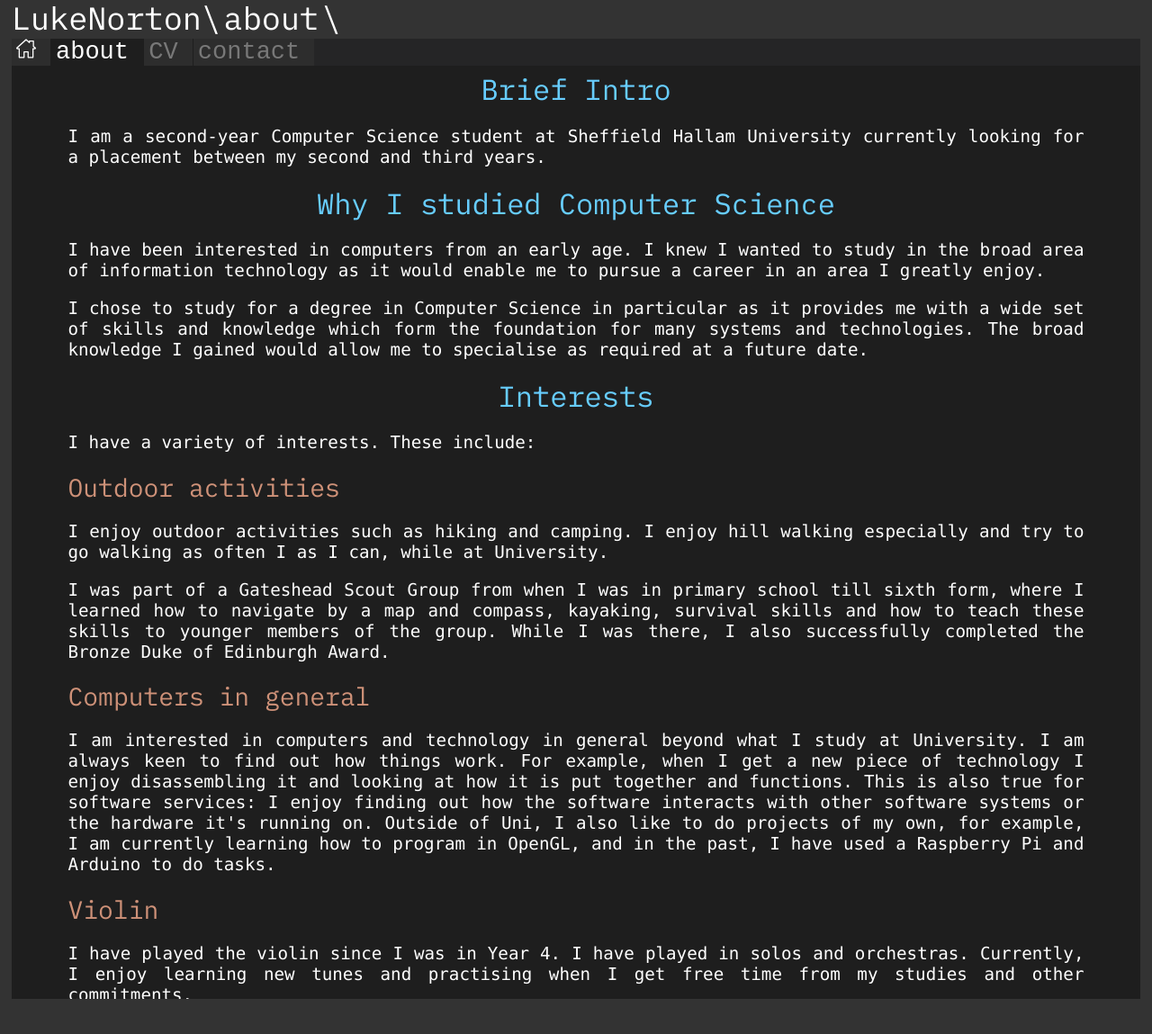
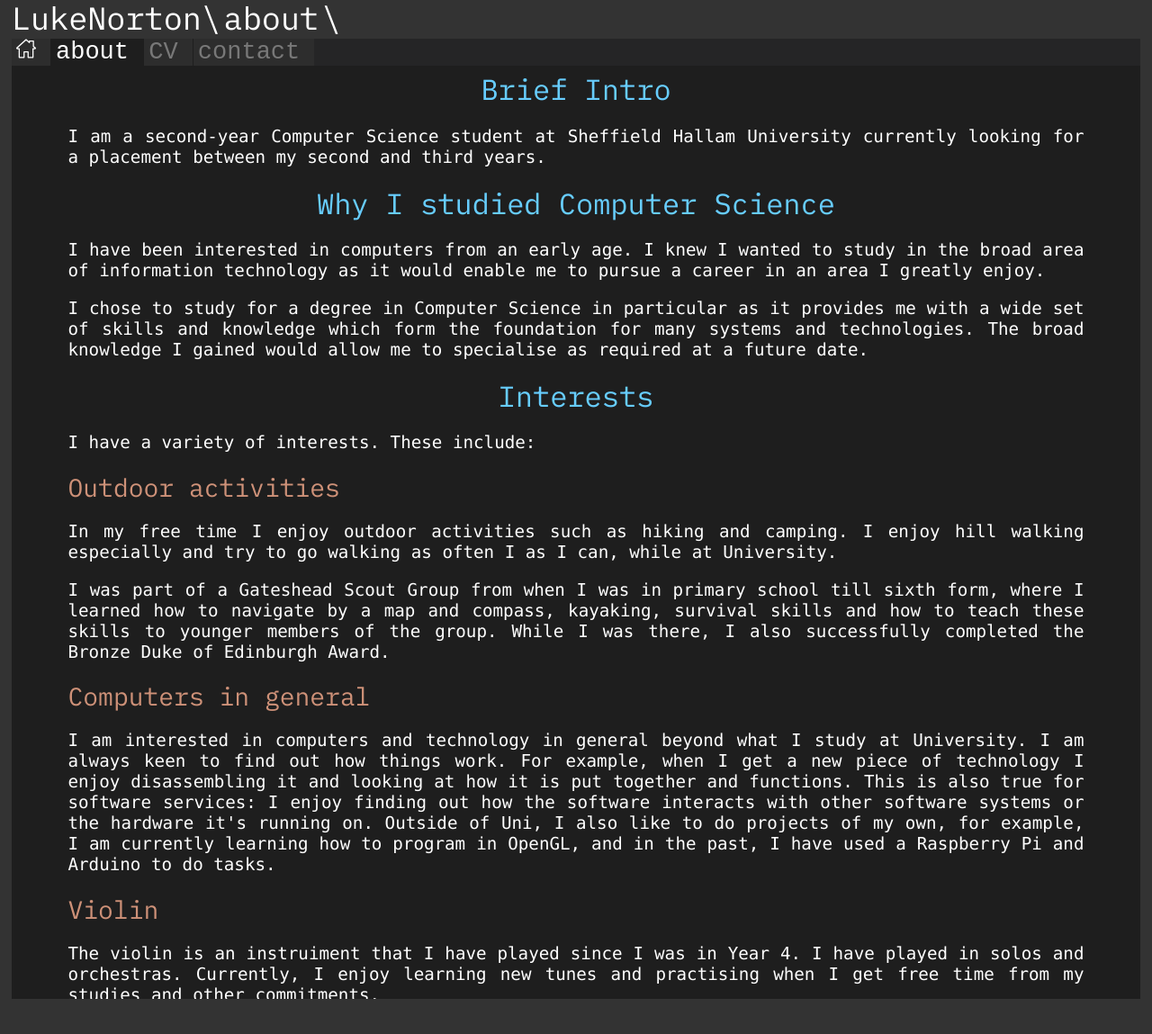
Before and after one commit to lnorton500/LukeNorton.com, a Jekyll site: the page built from about.html, in a window 1280 px wide. Shown: the top 1149 px of the page at 90% size. Built offline with Jekyll 4.4.1, drawn with Linux system fonts in a browser that asks for light colours.

Commit message:
update about content

```diff
--- a/about.html
+++ b/about.html
@@ -25,7 +25,7 @@ permalink: /about/
 <p> I have a variety of interests. These include:</p>
 <h4>Outdoor activities</h4>
 <p>
-    I enjoy outdoor activities such as hiking and camping. I enjoy hill walking especially and try to go walking as often I as I can, while at University.
+    In my free time I enjoy outdoor activities such as hiking and camping. I enjoy hill walking especially and try to go walking as often I as I can, while at University.
 </p>
 <p>
     I was part of a Gateshead Scout Group from when I was in primary school till sixth form, where I learned how to
@@ -43,6 +43,6 @@ permalink: /about/
 </p>
 <h4>Violin</h4>
 <p>
-    I have played the violin since I was in Year 4. I have played in solos and orchestras. Currently, I enjoy learning
+    The violin is an instruiment that I have played since I was in Year 4. I have played in solos and orchestras. Currently, I enjoy learning
     new tunes and practising when I get free time from my studies and other commitments.
 </p>
```
